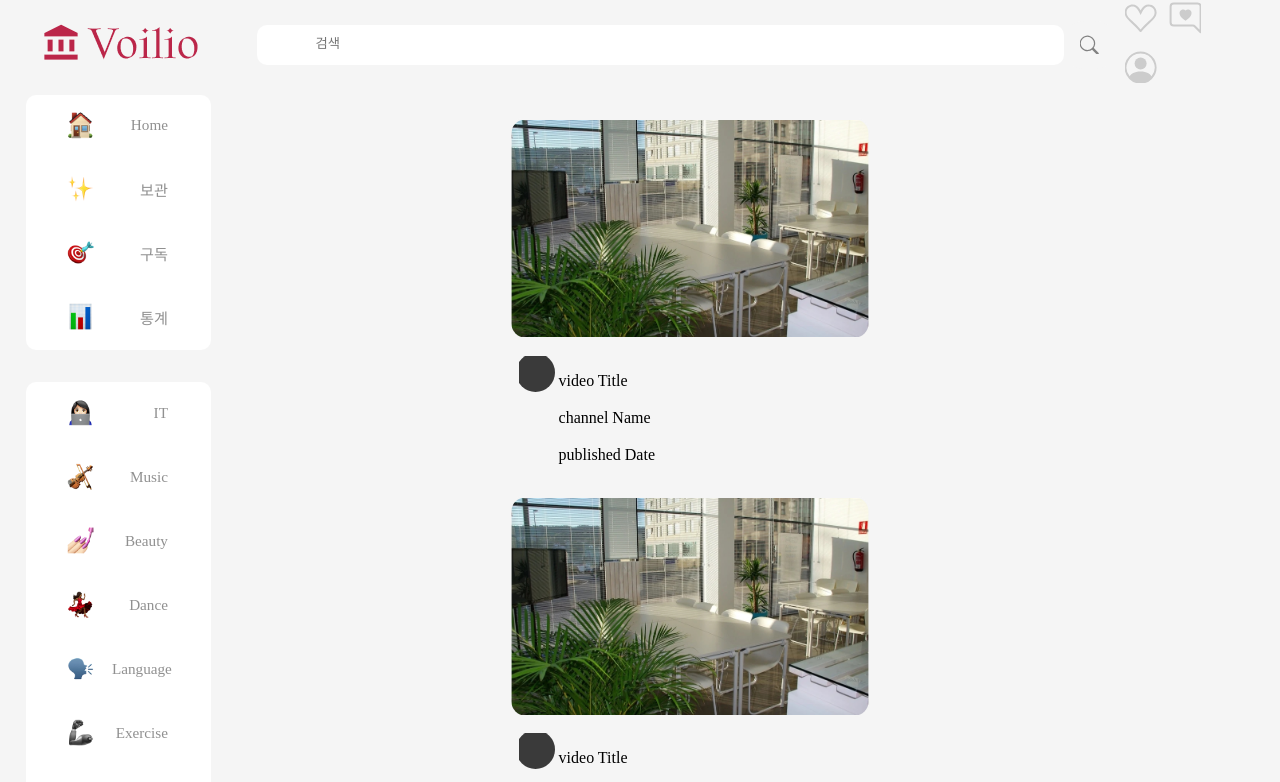
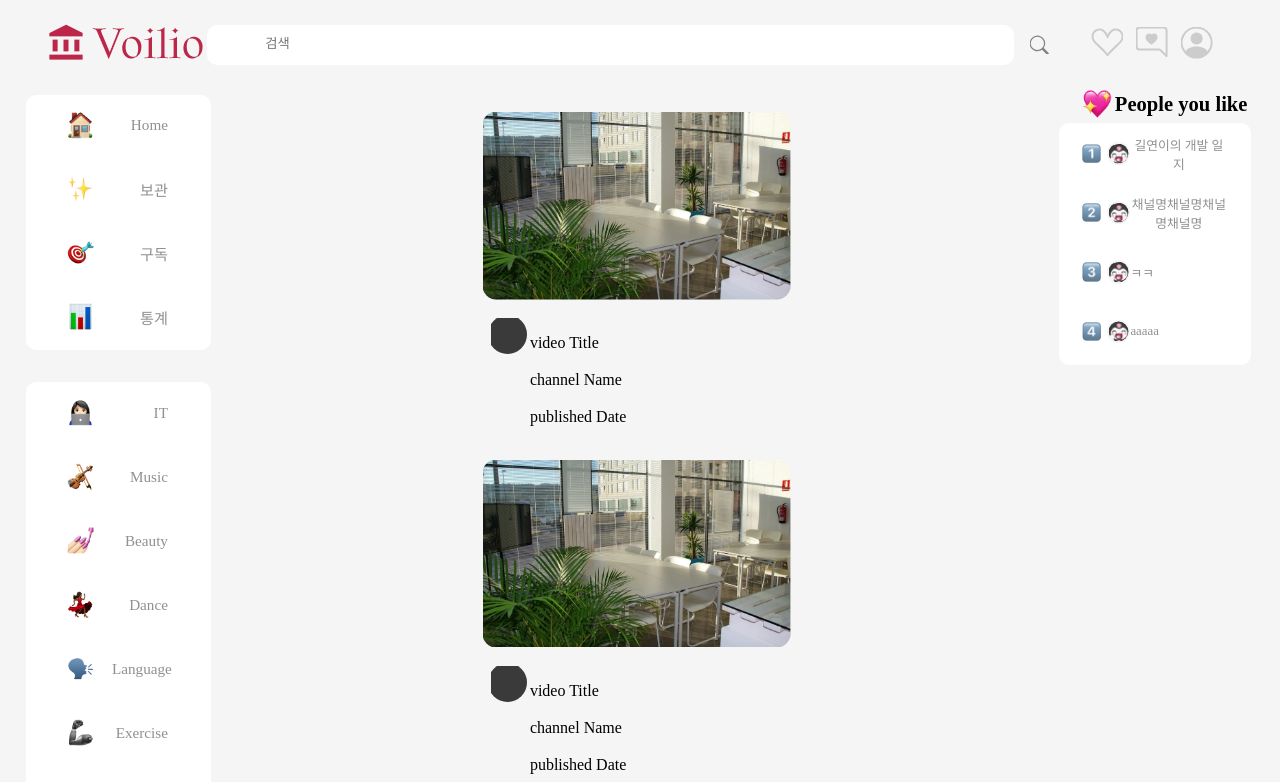
Before and after one commit to Team-Port/Voilio-Frontend, a React (Create React App) app: page / in a window 1280 px wide. Shown: the top 782 px of the page. Built offline with nearby package versions, Linux system fonts and the light colour scheme; a web font is replaced by a local one.

Commit message:
[#1]Feat: InfoList Compoenet 추가 - 오른쪽에 위치하는 사이드 메뉴로서, 다른 페이지에서도 커스텀하여 사용 가능

```diff
--- a/src/App.css
+++ b/src/App.css
@@ -8,6 +8,7 @@
 
 .home-wrap{
   display: flex;
+  justify-content: space-between;
 }
 
 .home-wrap .left-sidebar-box {
--- /dev/null
+++ b/src/component/InfoList.jsx
@@ -0,0 +1,33 @@
+import React from 'react';
+import './infoList.css'
+
+const SubscribeList = () => {
+    return (
+        <div className='infoMenu-box'>
+            <div className='subscribe-title'>
+                <img className='ss-titleImg' src={'asset/pinkHeart1.png'}/>
+                <h3>People you like</h3>
+            </div>
+            <div className='subscribe-box'>
+                <div>
+                    <img className = 'subscribeNum' src={'asset/num1.png'}/>
+                    <img className='ss-channelImg' src={'asset/test_thum.jpeg'}/>
+                    길연이의 개발 일지</div>
+                <div>
+                    <img className = 'subscribeNum' src={'asset/num2.png'}/>
+                    <img className='ss-channelImg' src={'asset/test_thum.jpeg'}/>
+                    채널명채널명채널명채널명</div>
+                <div>
+                    <img className = 'subscribeNum' src={'asset/num3.png'}/>
+                    <img className='ss-channelImg' src={'asset/test_thum.jpeg'}/>
+                    ㅋㅋ</div>
+                <div>
+                    <img className = 'subscribeNum' src={'asset/num4.png'}/>
+                    <img className='ss-channelImg' src={'asset/test_thum.jpeg'}/>
+                    aaaaa</div>
+            </div>
+        </div>
+    );
+};
+
+export default SubscribeList;
--- a/src/component/header.css
+++ b/src/component/header.css
@@ -12,8 +12,8 @@
 
   .logoArea{
     width: 10vw;
-    padding-left: 35px;
-    padding-right: 5.5rem;
+    padding-left: 2.5rem;
+    padding-right: 1rem;
     cursor: pointer;
   }
 
--- /dev/null
+++ b/src/component/infoList.css
@@ -0,0 +1,70 @@
+.infoMenu-box{
+    /* position: fixed; */
+    position: sticky;
+    top: 5.8rem;
+}
+
+.subscribe-box{
+    width: 11.5vw;
+    display: flex;
+    flex-direction: column;
+    margin-right: 1.2rem;
+    justify-content: flex-start;
+    align-items: center;
+    gap: 1.7rem;
+    border-radius: 0.63rem;
+    background-color: #fff;
+    margin-bottom: 2rem;
+    padding: 1rem 1.5rem 1rem 1.3rem;
+  }
+
+.subscribe-box div {
+    width: 100%;
+    height: 1.6rem;
+    cursor: pointer;
+    background-color: #fff;
+    font-size: 0.8rem;
+    margin-bottom: 0.2rem;
+    display: flex;
+    align-items: center;
+    text-align: center;
+    color: #909090;
+
+  }
+
+.subscribe-box div:hover{
+    font-weight: 500;
+    color: #000;
+    transition: all .1s;
+  }
+
+.subscribeNum{
+    width: 1.2rem;
+    object-fit:cover;
+    background: none;
+    margin-right: 0.3rem;
+}
+
+.ss-titleImg{
+  width: 30px;
+  background: none;
+}
+
+.subscribe-title{
+  height: 1rem;
+  display: flex;
+  font-size: 1.1rem;
+  align-items: center;
+  margin-bottom: 0.6rem;
+  padding-left: 1.3rem;
+
+}
+
+.ss-channelImg{
+  flex:0 0 20px;
+  width: 20px;
+  height: 20px;
+  border-radius: 50%;
+  overflow: hidden;
+  object-fit: contain;
+}
--- a/src/component/videoItem.css
+++ b/src/component/videoItem.css
@@ -1,7 +1,7 @@
 .videoItem{
     width: calc(40% - 8px);
-    padding: 0.4em;
-    margin: 0.3rem;
+    /* padding: 0.4em; */
+    /* margin: 0.3rem; */
 }
 
 .thumnail img{
--- a/src/component/videoList.css
+++ b/src/component/videoList.css
@@ -1,6 +1,7 @@
 .videoList{
+    width: 63vw;
+    /* margin-left: 3rem; */
     display: flex;
     flex-wrap: wrap;
     justify-content: center;
-    padding:0 8px 16px
 }
--- a/src/page/Home.jsx
+++ b/src/page/Home.jsx
@@ -1,5 +1,6 @@
 import React from 'react';
 import Sidebar from '../component/Sidebar';
+import InfoList from '../component/InfoList';
 import VideoList from '../component/VideoList';
 
 const Home = () => {
@@ -12,7 +13,7 @@ const Home = () => {
                 <VideoList/>
             </div>
             <div className='right-sidebar-box'>
-
+                <InfoList/>
             </div>
         </div>
     );
```
Also changed, not shown: src/component/SubscribeList.jsx (deleted, +0 -12 lines), src/component/subscribe.css (deleted).
